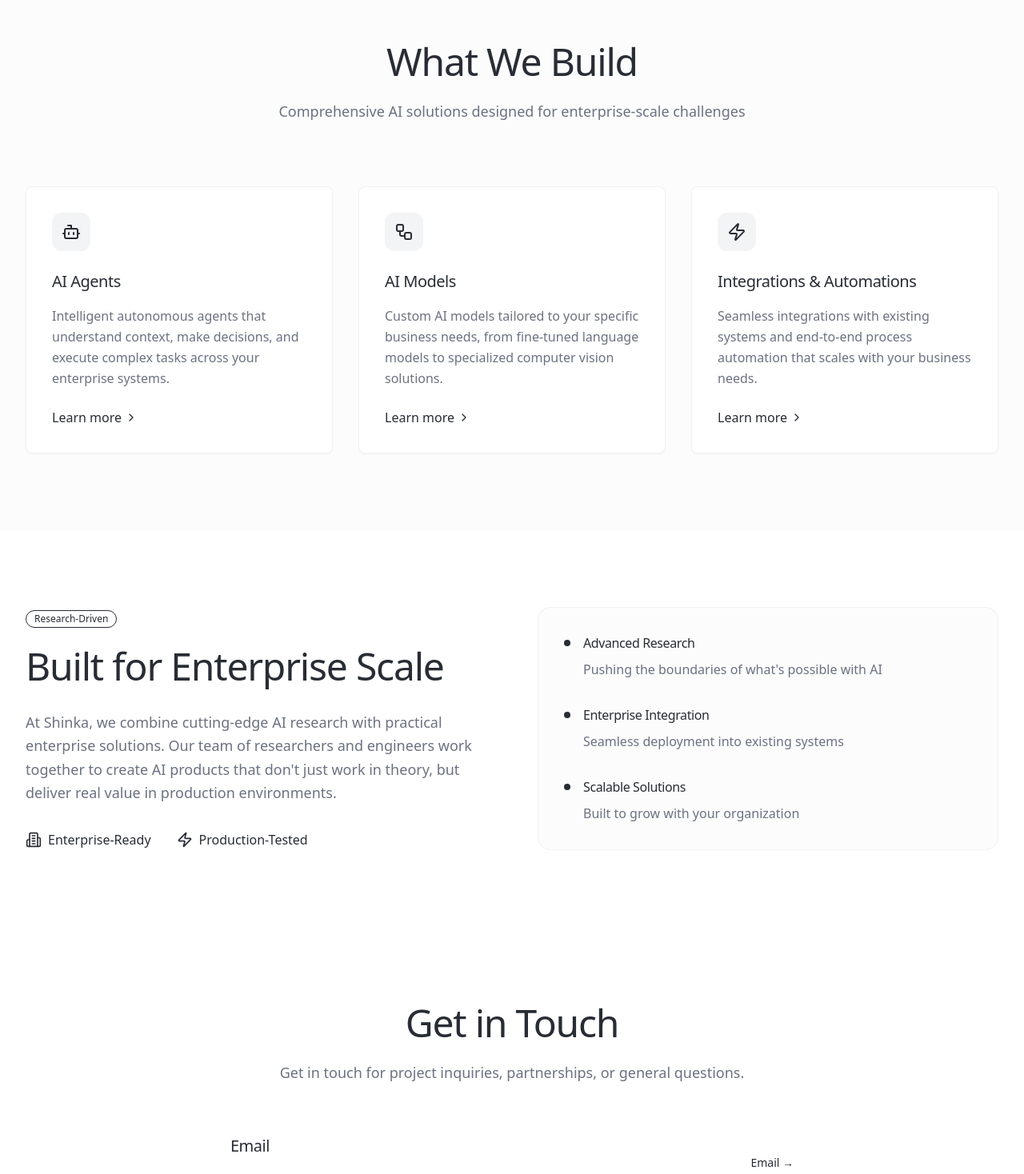
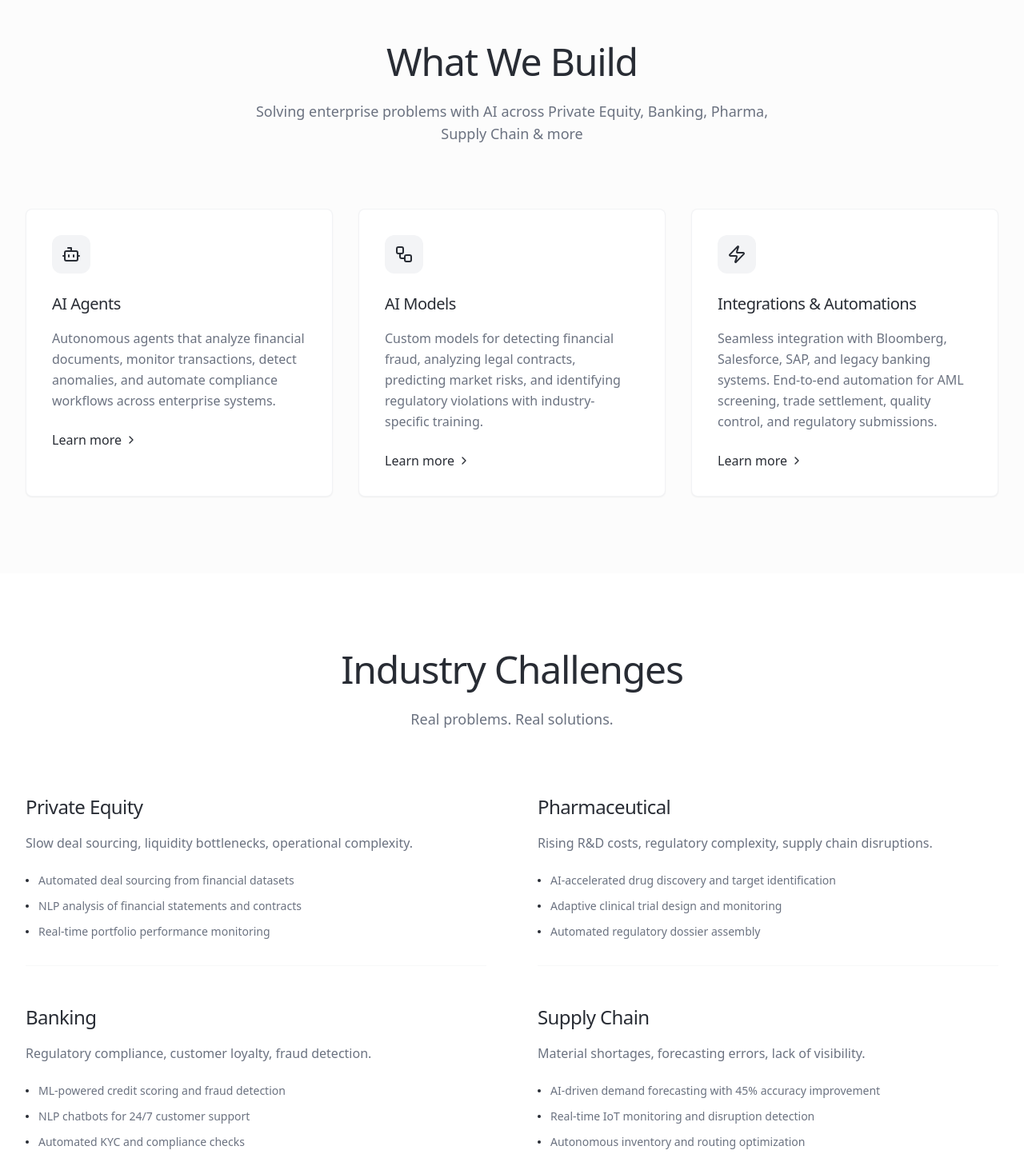
Before and after one commit to shinkahq/shinka-website, a Next.js app: page / in a window 1280 px wide. Shown: the part 780-2248 px from the top of the page at 80% size. Built offline with nearby package versions, Linux system fonts and the light colour scheme.

Commit message:
🎨 feat: enhance homepage content with detailed AI solutions and introduce 'Industry Challenges' section for improved clarity and relevance

```diff
--- a/app/page.tsx
+++ b/app/page.tsx
@@ -68,7 +68,7 @@ export default function Home() {
           <div className="text-center mb-20">
             <h2 className="text-4xl lg:text-5xl font-medium text-foreground mb-6 tracking-tight">What We Build</h2>
             <p className="text-lg text-muted-foreground max-w-2xl mx-auto font-light">
-              Comprehensive AI solutions designed for enterprise-scale challenges
+              Solving enterprise problems with AI across Private Equity, Banking, Pharma, Supply Chain & more
             </p>
           </div>
 
@@ -80,8 +80,8 @@ export default function Home() {
                 </div>
                 <h3 className="text-xl font-medium text-foreground mb-4">AI Agents</h3>
                 <p className="text-muted-foreground leading-relaxed font-light">
-                  Intelligent autonomous agents that understand context, make decisions, and execute complex tasks
-                  across your enterprise systems.
+                  Autonomous agents that analyze financial documents, monitor transactions, detect anomalies, and
+                  automate compliance workflows across enterprise systems.
                 </p>
                 <div className="mt-6 flex items-center text-foreground font-medium">
                   Learn more <ChevronRight className="ml-1 h-4 w-4" />
@@ -96,8 +96,8 @@ export default function Home() {
                 </div>
                 <h3 className="text-xl font-medium text-foreground mb-4">AI Models</h3>
                 <p className="text-muted-foreground leading-relaxed font-light">
-                  Custom AI models tailored to your specific business needs, from fine-tuned language models
-                  to specialized computer vision solutions.
+                  Custom models for detecting financial fraud, analyzing legal contracts, predicting market risks, and
+                  identifying regulatory violations with industry-specific training.
                 </p>
                 <div className="mt-6 flex items-center text-foreground font-medium">
                   Learn more <ChevronRight className="ml-1 h-4 w-4" />
@@ -112,14 +112,116 @@ export default function Home() {
                 </div>
                 <h3 className="text-xl font-medium text-foreground mb-4">Integrations & Automations</h3>
                 <p className="text-muted-foreground leading-relaxed font-light">
-                  Seamless integrations with existing systems and end-to-end process automation that scales
-                  with your business needs.
+                  Seamless integration with Bloomberg, Salesforce, SAP, and legacy banking systems. End-to-end automation
+                  for AML screening, trade settlement, quality control, and regulatory submissions.
                 </p>
                 <div className="mt-6 flex items-center text-foreground font-medium">
                   Learn more <ChevronRight className="ml-1 h-4 w-4" />
                 </div>
               </CardContent>
             </Card>
+          </div>
+        </div>
+      </section>
+
+      {/* Industries & Problems Section */}
+      <section className="py-24">
+        <div className="max-w-7xl mx-auto px-4 sm:px-6 lg:px-8">
+          <div className="text-center mb-20">
+            <h2 className="text-4xl lg:text-5xl font-medium text-foreground mb-6 tracking-tight">Industry Challenges</h2>
+            <p className="text-lg text-muted-foreground max-w-2xl mx-auto font-light">
+              Real problems. Real solutions.
+            </p>
+          </div>
+
+          <div className="grid lg:grid-cols-2 gap-16">
+            <div className="space-y-12">
+              <div className="border-b border-border/30 pb-8">
+                <h3 className="text-2xl font-medium text-foreground mb-4">Private Equity</h3>
+                <p className="text-muted-foreground mb-6 font-light">
+                  Slow deal sourcing, liquidity bottlenecks, operational complexity.
+                </p>
+                <div className="space-y-3 text-sm text-muted-foreground font-light">
+                  <div className="flex items-center space-x-3">
+                    <div className="w-1 h-1 bg-foreground rounded-full"></div>
+                    <span>Automated deal sourcing from financial datasets</span>
+                  </div>
+                  <div className="flex items-center space-x-3">
+                    <div className="w-1 h-1 bg-foreground rounded-full"></div>
+                    <span>NLP analysis of financial statements and contracts</span>
+                  </div>
+                  <div className="flex items-center space-x-3">
+                    <div className="w-1 h-1 bg-foreground rounded-full"></div>
+                    <span>Real-time portfolio performance monitoring</span>
+                  </div>
+                </div>
+              </div>
+
+              <div className="border-b border-border/30 pb-8">
+                <h3 className="text-2xl font-medium text-foreground mb-4">Banking</h3>
+                <p className="text-muted-foreground mb-6 font-light">
+                  Regulatory compliance, customer loyalty, fraud detection.
+                </p>
+                <div className="space-y-3 text-sm text-muted-foreground font-light">
+                  <div className="flex items-center space-x-3">
+                    <div className="w-1 h-1 bg-foreground rounded-full"></div>
+                    <span>ML-powered credit scoring and fraud detection</span>
+                  </div>
+                  <div className="flex items-center space-x-3">
+                    <div className="w-1 h-1 bg-foreground rounded-full"></div>
+                    <span>NLP chatbots for 24/7 customer support</span>
+                  </div>
+                  <div className="flex items-center space-x-3">
+                    <div className="w-1 h-1 bg-foreground rounded-full"></div>
+                    <span>Automated KYC and compliance checks</span>
+                  </div>
+                </div>
+              </div>
+            </div>
+
+            <div className="space-y-12">
+              <div className="border-b border-border/30 pb-8">
+                <h3 className="text-2xl font-medium text-foreground mb-4">Pharmaceutical</h3>
+                <p className="text-muted-foreground mb-6 font-light">
+                  Rising R&D costs, regulatory complexity, supply chain disruptions.
+                </p>
+                <div className="space-y-3 text-sm text-muted-foreground font-light">
+                  <div className="flex items-center space-x-3">
+                    <div className="w-1 h-1 bg-foreground rounded-full"></div>
+                    <span>AI-accelerated drug discovery and target identification</span>
+                  </div>
+                  <div className="flex items-center space-x-3">
+                    <div className="w-1 h-1 bg-foreground rounded-full"></div>
+                    <span>Adaptive clinical trial design and monitoring</span>
+                  </div>
+                  <div className="flex items-center space-x-3">
+                    <div className="w-1 h-1 bg-foreground rounded-full"></div>
+                    <span>Automated regulatory dossier assembly</span>
+                  </div>
+                </div>
+              </div>
+
+              <div className="border-b border-border/30 pb-8">
+                <h3 className="text-2xl font-medium text-foreground mb-4">Supply Chain</h3>
+                <p className="text-muted-foreground mb-6 font-light">
+                  Material shortages, forecasting errors, lack of visibility.
+                </p>
+                <div className="space-y-3 text-sm text-muted-foreground font-light">
+                  <div className="flex items-center space-x-3">
+                    <div className="w-1 h-1 bg-foreground rounded-full"></div>
+                    <span>AI-driven demand forecasting with 45% accuracy improvement</span>
+                  </div>
+                  <div className="flex items-center space-x-3">
+                    <div className="w-1 h-1 bg-foreground rounded-full"></div>
+                    <span>Real-time IoT monitoring and disruption detection</span>
+                  </div>
+                  <div className="flex items-center space-x-3">
+                    <div className="w-1 h-1 bg-foreground rounded-full"></div>
+                    <span>Autonomous inventory and routing optimization</span>
+                  </div>
+                </div>
+              </div>
+            </div>
           </div>
         </div>
       </section>
```
